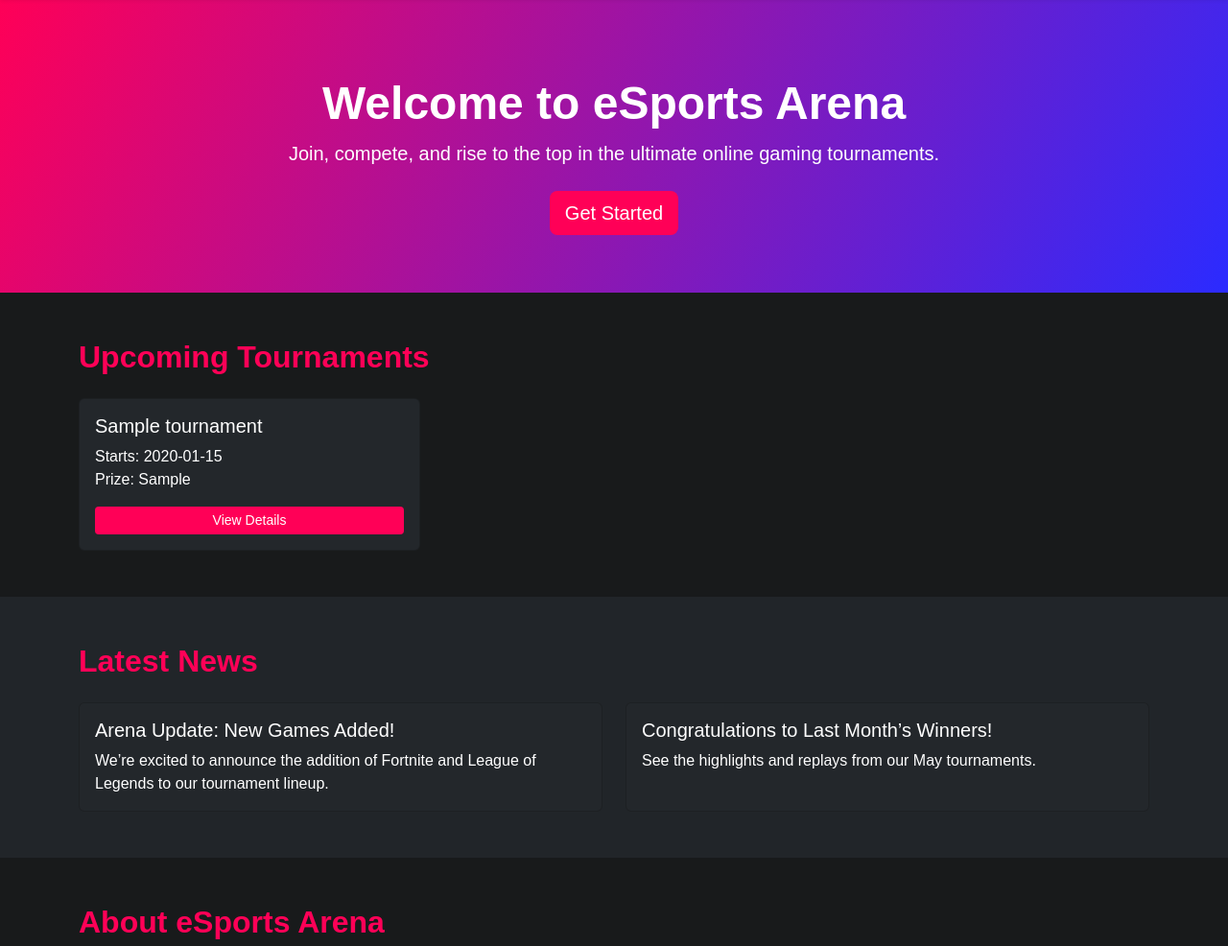
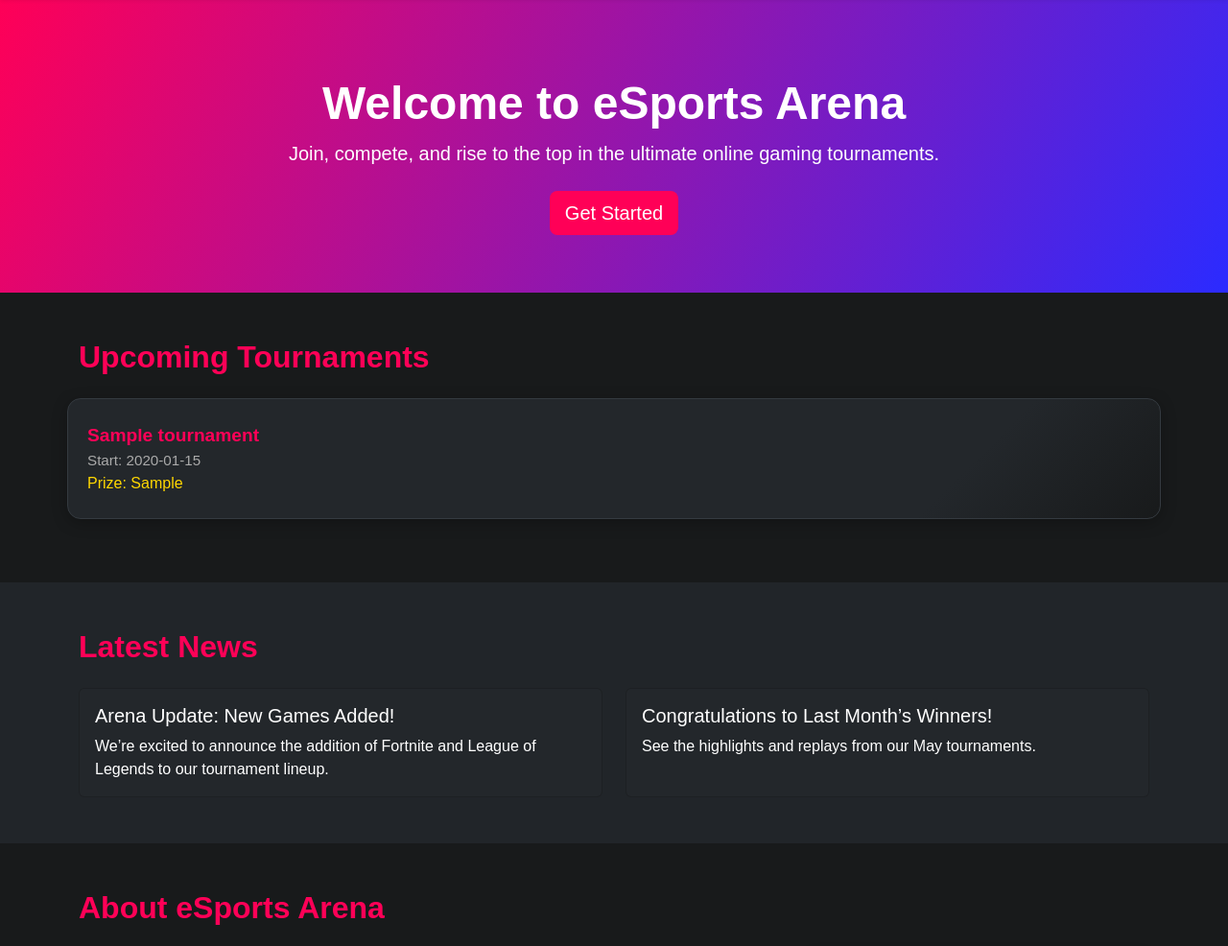
Before and after one commit to SuperDaryll/Pre-Fi, a PHP site: page / in a window 1280 px wide. Shown: the part 57-1043 px from the top of the page at 96% size. Run offline with PHP 8.4, Linux system fonts and the light colour scheme; tables that the repository leaves empty hold one stand-in row (values such as "Sample post").

Commit message:
Update index.php

```diff
--- a/index.php
+++ b/index.php
@@ -1,12 +1,6 @@
 <?php
 session_start();
 $user = $_SESSION['user'] ?? null;
-
-// Connect to DB and fetch tournaments
-$mysqli = new mysqli("localhost", "root", "", "prefi_db");
-$tournaments = [];
-$res = $mysqli->query("SELECT id, name, start_date, prize FROM tournaments ORDER BY start_date ASC LIMIT 3");
-while ($row = $res->fetch_assoc()) $tournaments[] = $row;
 ?>
 <!DOCTYPE html>
 <html lang="en">
@@ -17,6 +11,7 @@
     <!-- Bootstrap & Icons -->
     <link href="https://cdn.jsdelivr.net/npm/bootstrap@5.3.2/dist/css/bootstrap.min.css" rel="stylesheet">
     <link href="https://cdn.jsdelivr.net/npm/bootstrap-icons@1.11.2/font/bootstrap-icons.min.css" rel="stylesheet">
+    <script src="https://cdn.jsdelivr.net/npm/axios/dist/axios.min.js"></script>
     <style>
         body { background: #181a1b; color: #fff; font-family: 'Poppins', sans-serif; }
         .navbar { background: #222; }
@@ -28,9 +23,33 @@
         .btn-main { background: #ff0057; color: #fff; border: none; }
         .btn-main:hover { background: #d9004c; }
         .profile-pic { width: 60px; height: 60px; border-radius: 50%; object-fit: cover; }
-        .modal-content {
-    color: #212529 !important;
-}
+        .modal-content { color: #212529 !important; }
+        .tournament-card {
+            background: linear-gradient(135deg, #23272b 80%, #181a1b 100%);
+            color: #fff;
+            border-radius: 14px;
+            border: 1.5px solid #343a40;
+            box-shadow: 0 4px 16px 0 rgba(0,0,0,0.25);
+            padding: 24px 20px;
+            margin-bottom: 18px;
+            transition: box-shadow 0.2s;
+        }
+        .tournament-card:hover {
+            box-shadow: 0 8px 32px 0 rgba(255,0,87,0.10), 0 1.5px 0 #ff0057 inset;
+        }
+        .tournament-title {
+            color: #ff0057;
+            font-weight: 600;
+            font-size: 1.2rem;
+        }
+        .tournament-date {
+            color: #aaa;
+            font-size: 0.95rem;
+        }
+        .tournament-prize {
+            color: #ffd700;
+            font-weight: 500;
+        }
     </style>
 </head>
 <body>
@@ -47,6 +66,9 @@
                 <li class="nav-item"><a class="nav-link" href="#about">About</a></li>
                 <li class="nav-item"><a class="nav-link" href="#contact">Contact</a></li>
                 <?php if($user): ?>
+                    <?php if(!empty($user['is_admin'])): ?>
+                        <li class="nav-item"><a class="nav-link" href="admin.php"><i class="bi bi-shield-lock"></i> Admin</a></li>
+                    <?php endif; ?>
                     <li class="nav-item"><a class="nav-link" href="dashboard.php"><i class="bi bi-person-circle"></i> <?=htmlspecialchars($user['name'])?></a></li>
                     <li class="nav-item"><a class="nav-link" href="logout.php"><i class="bi bi-box-arrow-right"></i> Logout</a></li>
                 <?php else: ?>
@@ -73,25 +95,8 @@
 <section class="py-5" id="tournaments">
     <div class="container">
         <h2 class="section-title mb-4">Upcoming Tournaments</h2>
-        <div class="row g-4">
-            <?php if (count($tournaments)): ?>
-                <?php foreach($tournaments as $t): ?>
-                <div class="col-md-4">
-                    <div class="card p-3 h-100">
-                        <h5 class="card-title"><?=htmlspecialchars($t['name'])?></h5>
-                        <p class="card-text">
-                            Starts: <?=htmlspecialchars($t['start_date'])?><br>
-                            Prize: <?=htmlspecialchars($t['prize'])?>
-                        </p>
-                        <a href="tournament_details.php?id=<?=$t['id']?>" class="btn btn-main btn-sm">View Details</a>
-                    </div>
-                </div>
-                <?php endforeach; ?>
-            <?php else: ?>
-                <div class="col-12">
-                    <div class="alert alert-secondary text-center">No tournaments available.</div>
-                </div>
-            <?php endif; ?>
+        <div class="row g-4" id="tournaments-container">
+            <!-- Tournament data will be rendered here by JS -->
         </div>
     </div>
 </section>
@@ -232,5 +237,30 @@
     </div>
 </footer>
 <script src="https://cdn.jsdelivr.net/npm/bootstrap@5.3.2/dist/js/bootstrap.bundle.min.js"></script>
+<script>
+    // Fetch and display upcoming tournaments
+    axios.get('api.php?action=tournaments')
+      .then(function (response) {
+        const tournaments = response.data;
+        if (!tournaments.length) {
+            document.getElementById('tournaments-container').innerHTML = '<div class="alert alert-warning bg-dark text-white border-0">No upcoming tournaments.</div>';
+            return;
+        }
+        let html = '';
+        tournaments.forEach(function(t) {
+          html += `
+            <div class="tournament-card">
+                <div class="tournament-title">${t.name}</div>
+                <div class="tournament-date">Start: ${t.start_date}</div>
+                <div class="tournament-prize">Prize: ${t.prize}</div>
+            </div>
+          `;
+        });
+        document.getElementById('tournaments-container').innerHTML = html;
+      })
+      .catch(function (error) {
+        document.getElementById('tournaments-container').innerHTML = '<div class="alert alert-danger">Failed to load tournaments.</div>';
+      });
+</script>
 </body>
 </html>
```
